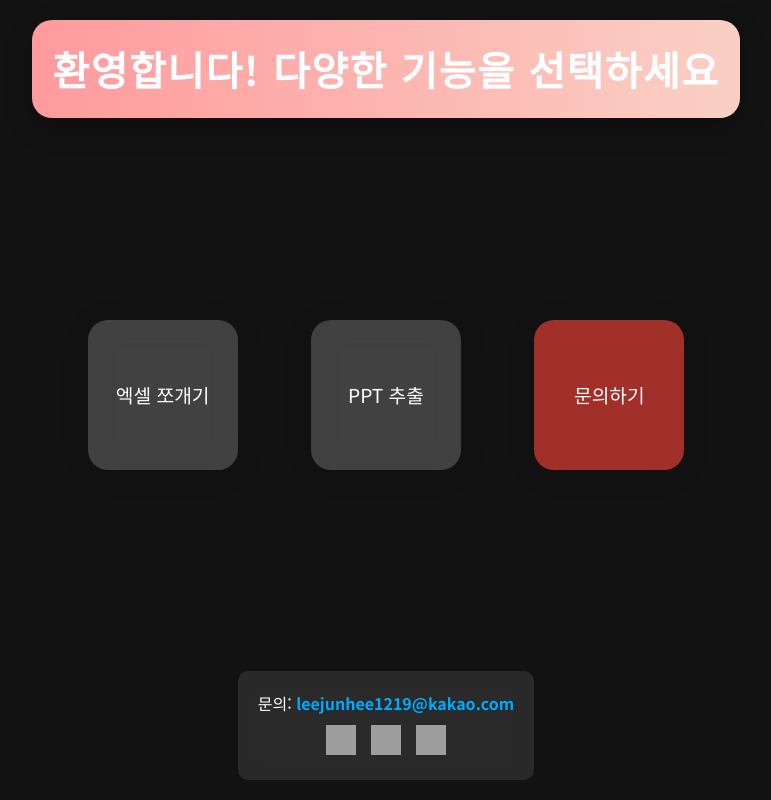
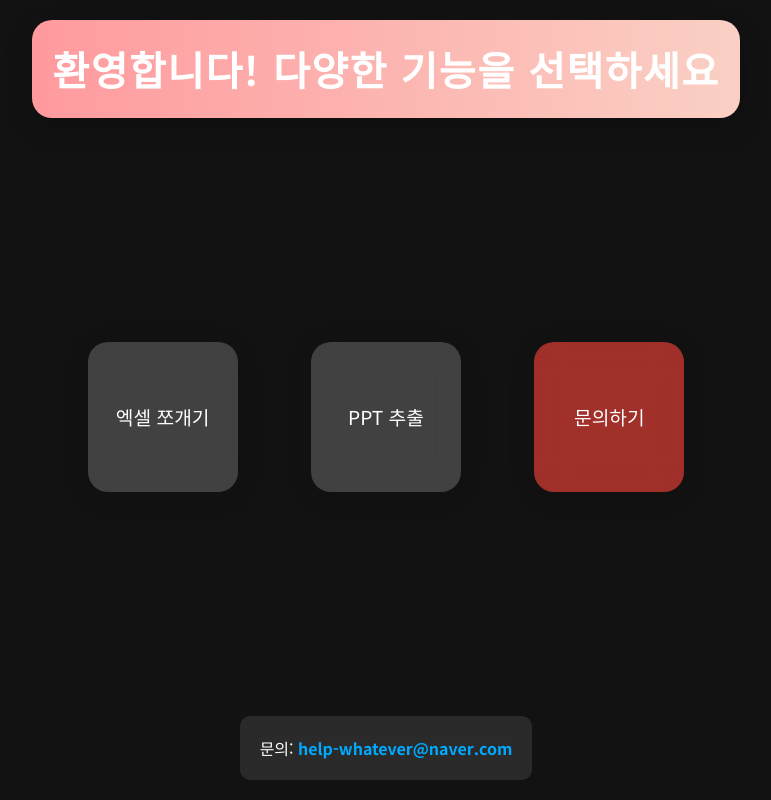
Before and after one commit to junhee1219/work-insight, a Flask app: page / in a window 1280 px wide. Shown: the whole page, without its empty margins (254-1025 px from the left). Run offline with Flask 3, Linux system fonts and the light colour scheme; grey boxes are pictures that could not be loaded.

Commit message:
메일주소수정

```diff
--- a/templates/excel_seperator.html
+++ b/templates/excel_seperator.html
@@ -63,7 +63,7 @@
     </main>
 
     <footer>
-        <p>문의: <a href="mailto:leejunhee1219@kakao.com">leejunhee1219@kakao.com</a></p>
+        <p>문의: <a href="mailto:help-whatever@naver.com">help-whatever@naver.com</a></p>
     </footer>
     <script src="{{ url_for('static', filename='excel_scripts.js') }}"></script>
 </body>
--- a/templates/index.html
+++ b/templates/index.html
@@ -18,16 +18,11 @@
         <section class="button-container">
             <a href="/excel_seperator" class="action-button">엑셀 쪼개기</a>
             <a href="/ppt_extractor" class="action-button">PPT 추출</a>
-            <a href="mailto:leejunhee1219@kakao.com" class="action-button inquiry-button">문의하기</a> <!-- 문의하기 버튼을 같은 섹션에 포함 -->
+            <a href="mailto:help-whatever@naver.com" class="action-button inquiry-button">문의하기</a> <!-- 문의하기 버튼을 같은 섹션에 포함 -->
         </section>
     </main>
     <footer>
-        <p>문의: <a href="mailto:leejunhee1219@kakao.com">leejunhee1219@kakao.com</a></p>
-        <div class="social-links">
-            <a href="#"><img src="icon-facebook.png" alt="Facebook"></a>
-            <a href="#"><img src="icon-instagram.png" alt="Instagram"></a>
-            <a href="#"><img src="icon-twitter.png" alt="Twitter"></a>
-        </div>
+        <p>문의: <a href="mailto:help-whatever@naver.com">help-whatever@naver.com</a></p>
     </footer>
 </body>
 </html>
```
